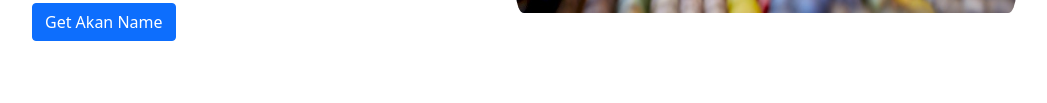
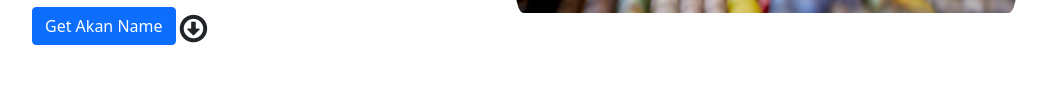
Before and after one commit to GraceMwende/namingApplication, a plain HTML site: page index.html in a window 1280 px wide. Shown: the part 692-795 px from the top of the page, without its empty margins (96-1143 px from the left). Drawn offline with nearby package versions, Linux system fonts and the light colour scheme; a web font is replaced by a local one.

Commit message:
add down arrow google font

```diff
--- a/index.css
+++ b/index.css
@@ -87,3 +87,7 @@ a{
 .text-center{
   background-color: rgba(0, 0, 0, 0.2);
 }
+i{
+  position: relative;
+  top:-50px;
+}
--- a/index.html
+++ b/index.html
@@ -48,6 +48,7 @@
       <img class="col-md-6" src="images/akan names.jpg" alt="">
     </div>
     <button class="btn btn-primary" id="akanbutn"><a href="#formValues">Get Akan Name</a></button>
+    <i class="fa fa-arrow-circle-o-down fa-2x" aria-hidden="true"></i>
   </section>
   <section class="form">
      <form id = "formValues">
```
